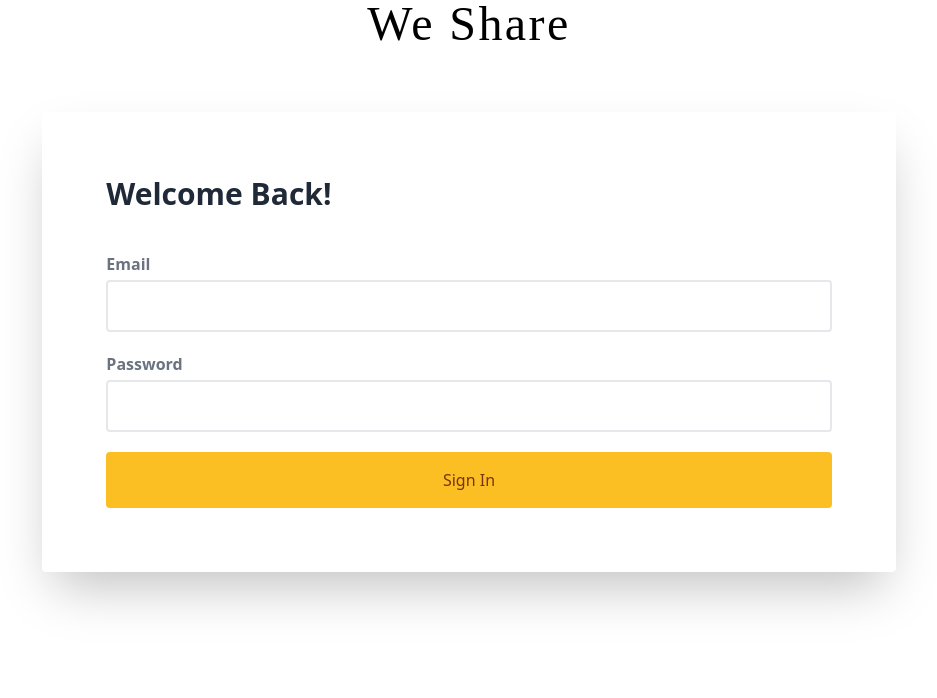
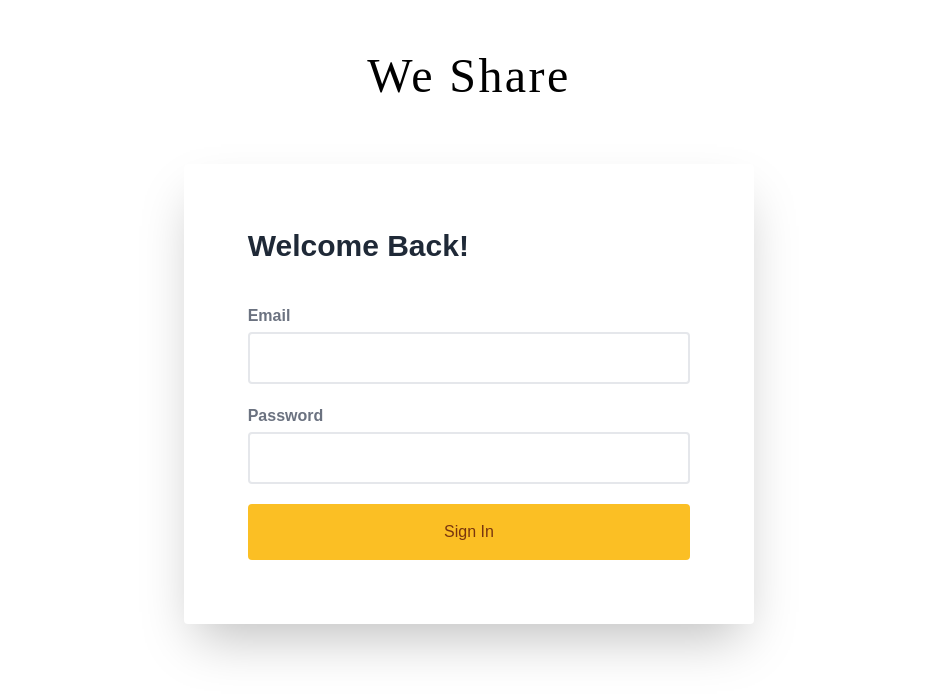
Before and after one commit to kellikells/we-share, a Next.js app: page /login in a window 1280 px wide. Shown: the top 698 px of the page, without its empty margins (171-1108 px from the left). Built offline with nearby package versions, Linux system fonts and the light colour scheme.

Commit message:
fixed margin for all pages using classname-cotainer

```diff
--- a/pages/index.js
+++ b/pages/index.js
@@ -9,7 +9,7 @@ import { RegisterButton } from '../components/RegisterButton';
 const Index = ({ items }) => {
 
   return (
-    <GlobalProvider >
+    <GlobalProvider  >
       <div className='fontSansPro w-full max-h-screen mx-auto
                 p-6 border-solid border-gray-200 border-2 mt-8
                 md:w-2/5'>
--- a/styles/index.css
+++ b/styles/index.css
@@ -32,10 +32,10 @@ input:focus::placeholder {
 /* ------------------------------------------------- */
 
 @layer components {
-     /* .container {
-          @apply fontSansPro p-5 w-full max-h-screen mx-auto
+     .container {
+          @apply fontSansPro p-5 w-full max-h-screen mx-auto mt-8
                md:max-w-4xl;
-     } */
+     }
 
      .app-title {
           @apply fontPacifico text-5xl tracking-wider text-center;
```
